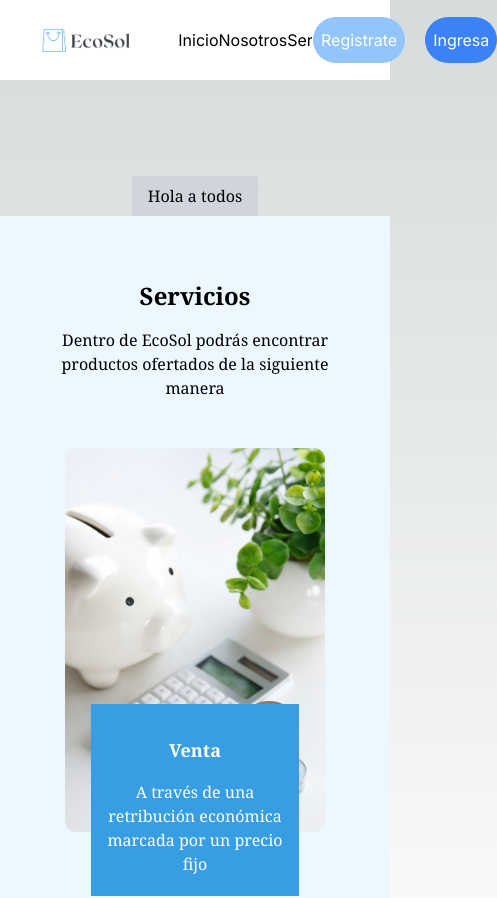
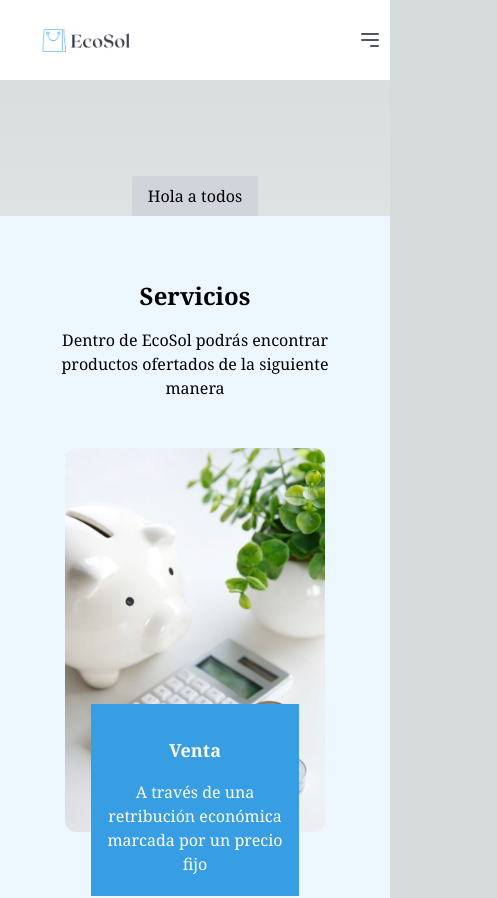
Before and after one commit to Chuyini/EcoSol, a Next.js app: page / in a window 390 px wide. Shown: the top 898 px of the page, 497 px wide, since content can reach past the window. Built offline with nearby package versions, Linux system fonts and the light colour scheme.

Commit message:
[ECOSOL]: Navbar escritorio completo, faltan detalles en móvil
NavBar completa en escritorio, es responsiva pero aun faltan animaciones en vista de celular, detalles también en el acomodo de botones

```diff
--- /dev/null
+++ b/components/atoms/LogoMobil/LogoMobil.tsx
@@ -0,0 +1,10 @@
+import { FunctionComponent, HtmlHTMLAttributes } from "react";
+import Image from "next/image";
+
+const LogoMobil: FunctionComponent = ({
+
+}) => {
+  return <Image src={"/logo_movil.png"} alt="logo" width={50} height={50} className="ml-10"/>
+};
+
+export default LogoMobil;
--- a/components/molecules/Navigation/Navigation.tsx
+++ b/components/molecules/Navigation/Navigation.tsx
@@ -14,9 +14,9 @@ const Navigation: FunctionComponent<NavigationProps> = ({
   buttons,
 }) => {
   return (
-    <div className="w-1/4 flex justify-between border-white border h-12 bg-white">
+    <div className="w-1/2 flex-col lg:flex-row flex justify-between border-white border bg-white h-1/2">
       {buttons.map((button) => (
-        <Link href={button.url} key={button.url} className="flex m-auto text-black">
+        <Link href={button.url} key={button.url} className="flex m-auto text-black lg:mx-12">
           {button.name}
         </Link>
       ))}
--- a/components/molecules/UserButtons/UserButtons.tsx
+++ b/components/molecules/UserButtons/UserButtons.tsx
@@ -21,11 +21,11 @@ const UserButtons: FunctionComponent<UserButtonsProps> = ({
   buttons,
 }) => {
   return (
-    <div className="w-1/5 flex border-white border h-12 bg-white">
+    <div className="flex flex-col lg:flex-row border-white border bg-white">
       {buttons.map((button) => {
         const variant = VARIANTS[button.variant] + " ";
         return (
-        <Link href={button.url} key={button.url} className={variant + "flex mr-5 text-white p-2 rounded-full w-32 items-center justify-center"}>
+        <Link href={button.url} key={button.url} className={variant + "flex lg:mr-5 text-white py-4 px-12 rounded-full w-32 items-center justify-center"}>
           {button.name}
         </Link>
       )})}
--- a/components/organisms/NavBar/NavBar.tsx
+++ b/components/organisms/NavBar/NavBar.tsx
@@ -1,25 +1,70 @@
+"use client";
 import { FunctionComponent, HtmlHTMLAttributes } from "react";
-import UserButtons,{Button} from "../../molecules/UserButtons/UserButtons";
-import Navigation,{NavButton} from "../../molecules/Navigation/Navigation";
+import { useState } from "react"; // Importa useState
+import UserButtons, { Button } from "../../molecules/UserButtons/UserButtons";
+import Navigation, { NavButton } from "../../molecules/Navigation/Navigation";
 import Logo from "../../atoms/Logo/Logo";
+import LogoMobil from "../../atoms/LogoMobil/LogoMobil";
 
 interface NavBarProps extends HtmlHTMLAttributes<HTMLDivElement> {
-  navigationButtons : NavButton[];
-  userButtons : Button[];
+  navigationButtons: NavButton[];
+  userButtons: Button[];
 }
-
 
 const NavBar: FunctionComponent<NavBarProps> = ({
   navigationButtons,
   userButtons,
 }) => {
+  // Define el estado para controlar la visibilidad del menú en dispositivos móviles
+  const [isMobileMenuOpen, setIsMobileMenuOpen] = useState(false);
+
   return (
     <nav className="w-full bg-white flex justify-between h-20 items-center">
-      <Logo />
-      <Navigation buttons={navigationButtons}/>
-      <UserButtons buttons={userButtons}/>
+      <Logo/>
+
+      {/* Renderiza los botones de navegación solo en pantallas grandes */}
+      <div className="hidden lg:flex ">
+        <Navigation buttons={navigationButtons} />
+      </div>
+
+      {/* Botón de hamburguesa para abrir/cerrar el menú en dispositivos móviles */}
+      <button
+        className="block lg:hidden px-2 text-gray-600 focus:outline-none"
+        onClick={() => setIsMobileMenuOpen(!isMobileMenuOpen)}
+      >
+        <svg
+          className="h-6 w-6"
+          fill="none"
+          strokeLinecap="round"
+          strokeLinejoin="round"
+          strokeWidth="2"
+          viewBox="0 0 24 24"
+          stroke="currentColor"
+        >
+          {isMobileMenuOpen ? (
+            <path d="M6 18L18 6M6 6l12 12" />
+          ) : (
+            <path d="M4 6h16M4 12h16m-7 6h7" />
+          )}
+        </svg>
+      </button>
+
+      {/* Renderiza los botones del usuario */}
+      <div className="hidden lg:flex">
+        <UserButtons buttons={userButtons}/>
+      </div>
+
+      {/* Menú desplegable en dispositivos móviles */}
+      {isMobileMenuOpen && (
+        <div className="lg:hidden absolute top-20 w-full h-1/2 bg-white z-10 flex flex-col items-center">
+          <Navigation buttons={navigationButtons} />
+          <div className="space-y-4">
+            <UserButtons buttons={userButtons} className=""/>
+          </div>
+        </div>
+      )}
     </nav>
-  )
+  );
 };
 
 export default NavBar;
```
